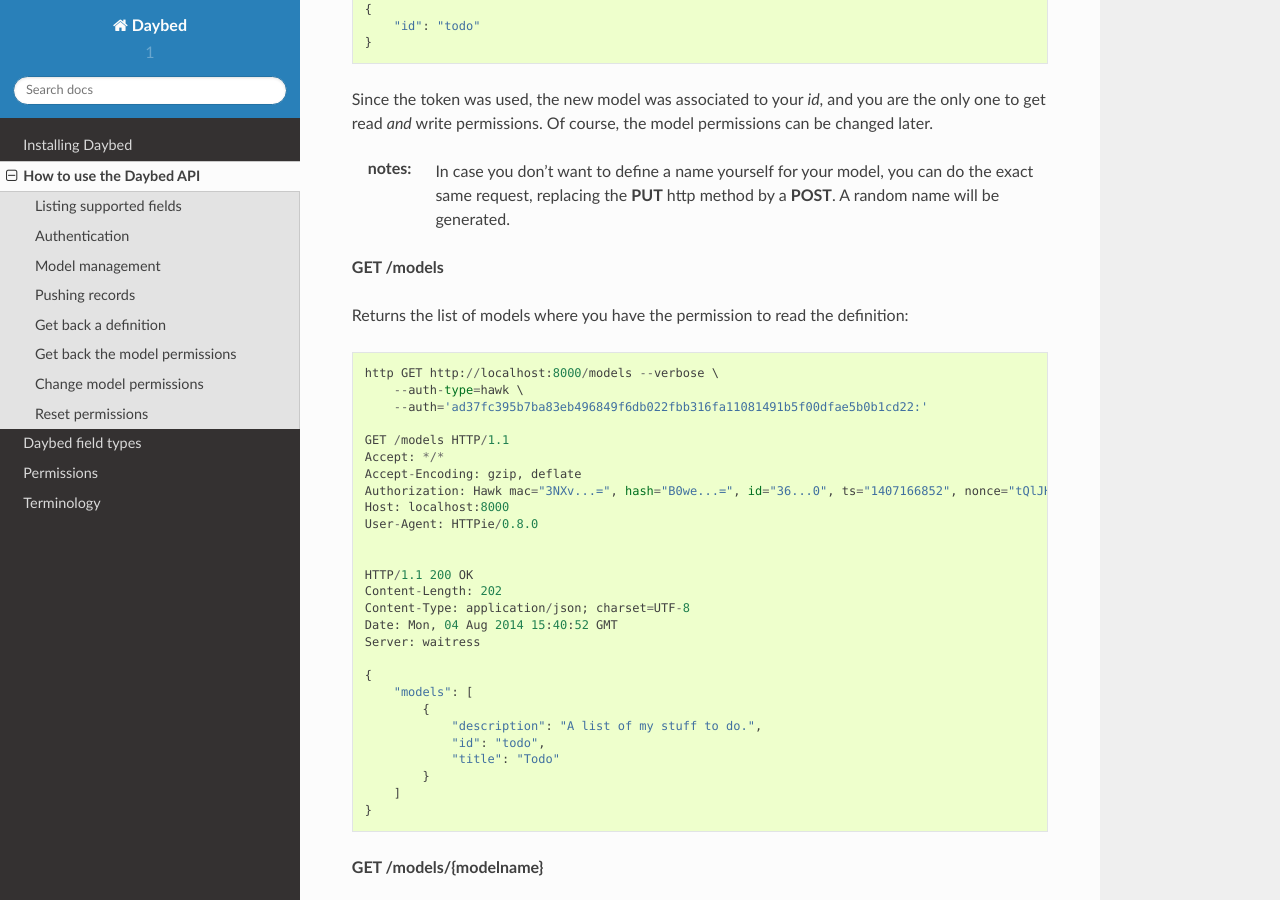
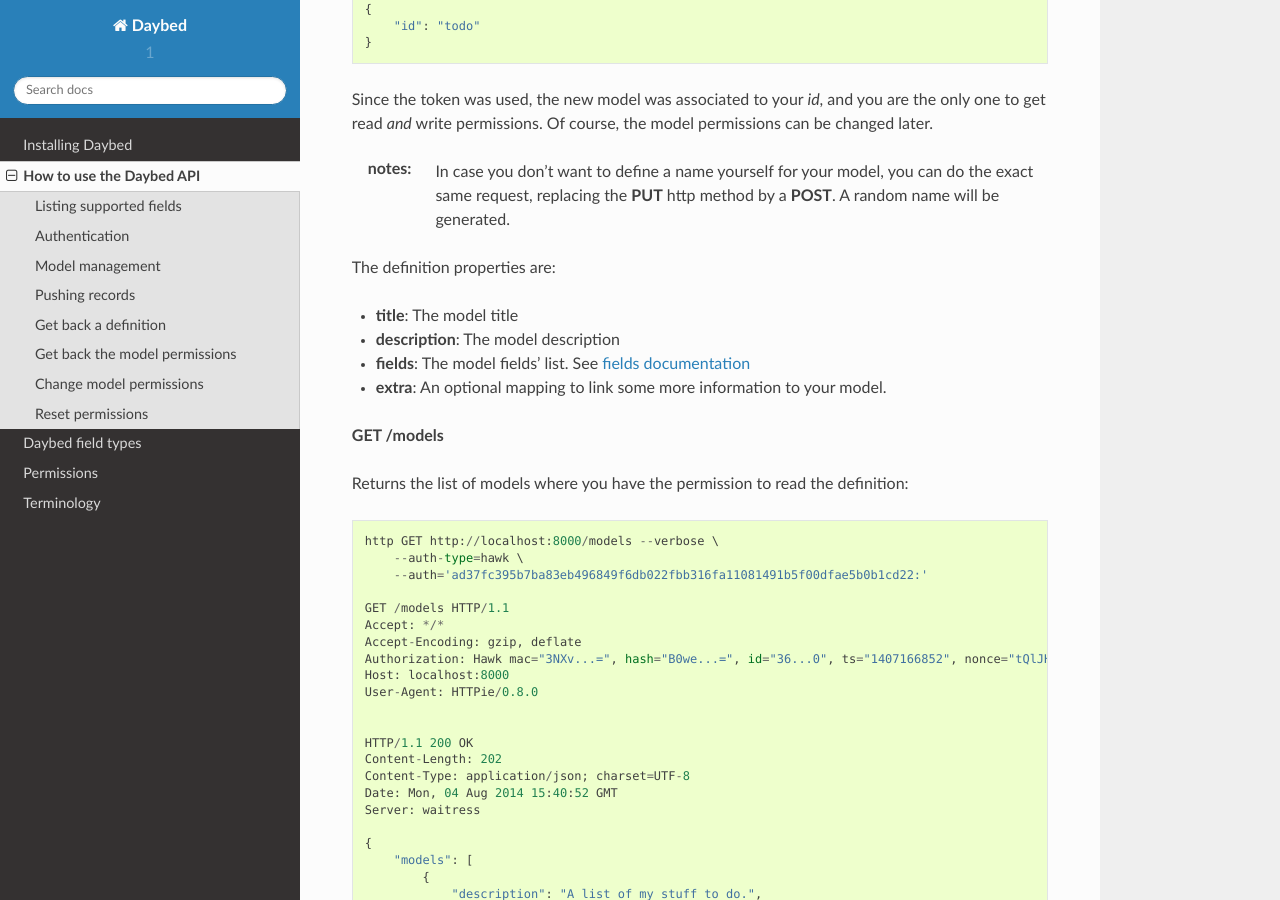
Before and after one commit to spiral-project/daybed, a Sphinx documentation site: the page built from docs/source/usage.rst, in a window 1280 px wide and 900 px high, scrolled down 2392 px. Built offline with Sphinx 7.4.7 and the Read the Docs theme 2.0.0, drawn with Linux system fonts in a browser that asks for light colours.

Commit message:
Add documentation about the definition fields.

```diff
--- a/docs/source/usage.rst
+++ b/docs/source/usage.rst
@@ -135,6 +135,14 @@
     In case you don't want to define a name yourself for your model,
     you can do the exact same request, replacing the **PUT** http method
     by a **POST**. A random name will be generated.
+
+
+The definition properties are:
+
+* **title**: The model title
+* **description**: The model description
+* **fields**: The model fields' list. See :ref:`fields documentation <fieldtypes-section>`
+* **extra**: An optional mapping to link some more information to your model.
 
 
 **GET /models**
```
